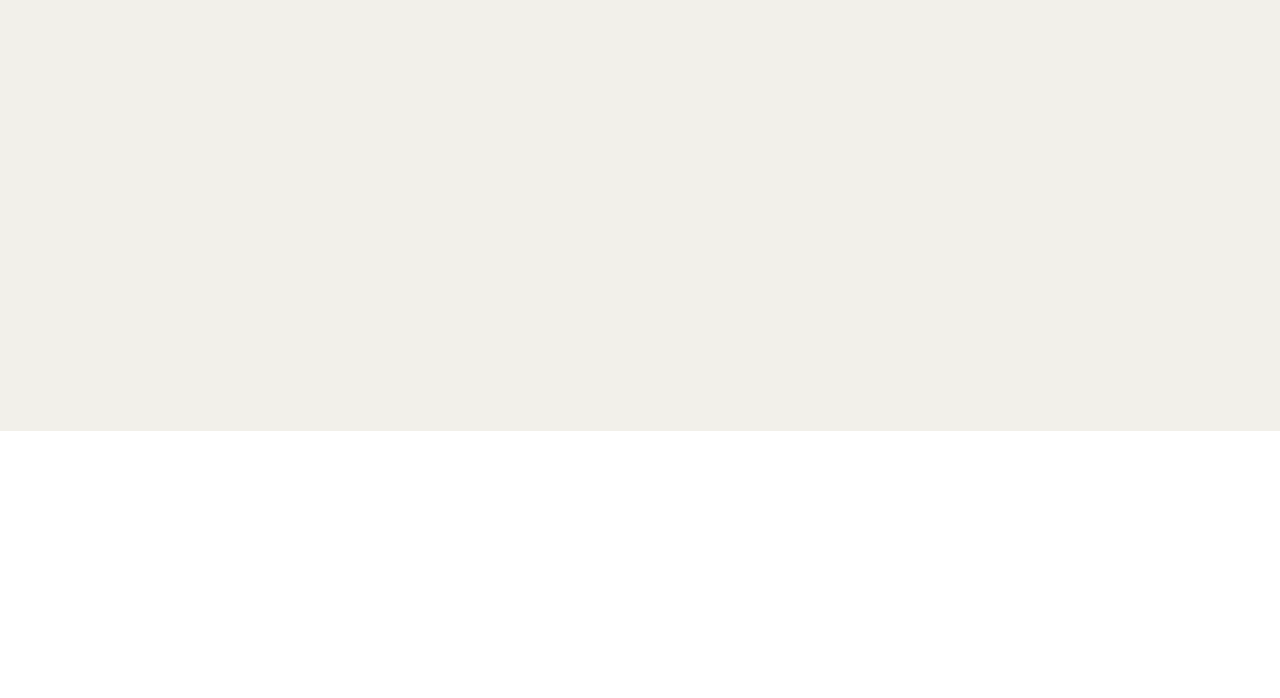
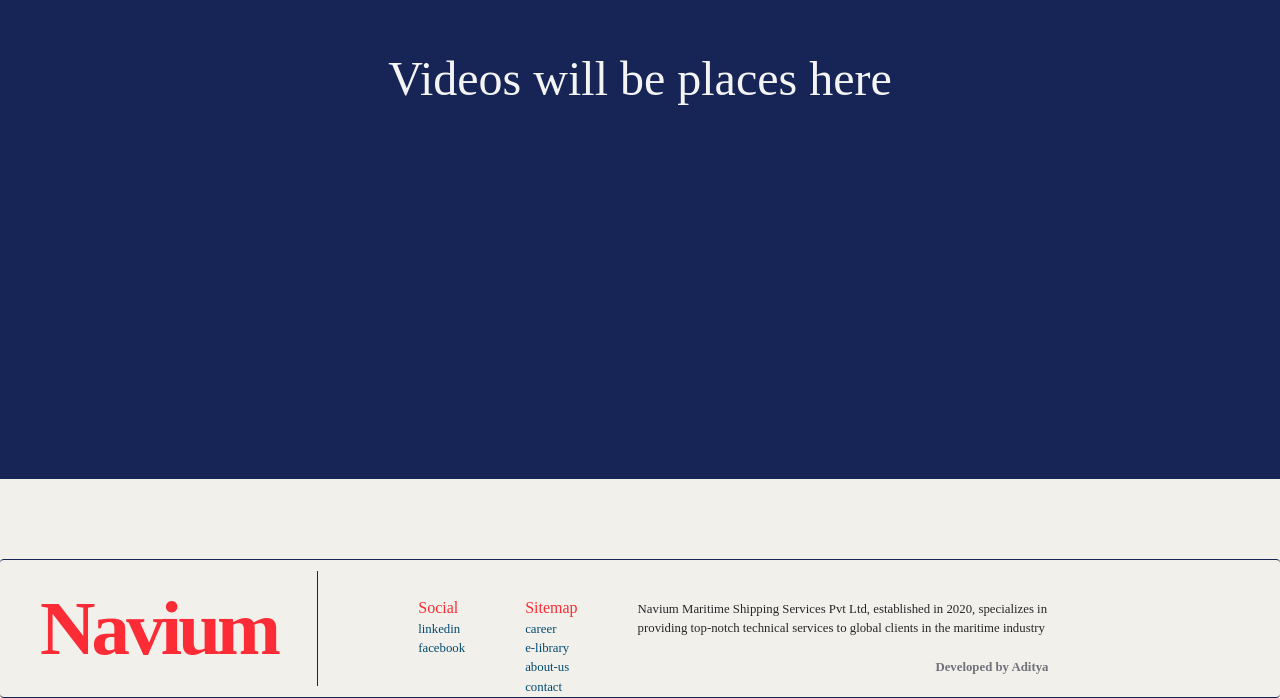
Before and after one commit to iAditya5200/navium, a React (Vite) app: page /library in a window 1280 px wide. Shown: the part 369-1067 px from the top of the page. Before the commit the page ends 800 px from the top, so only its background shows below. Built offline with nearby package versions, Linux system fonts and the light colour scheme; a web font is replaced by a local one.

Commit message:
added new

```diff
--- a/src/pages/About.jsx
+++ b/src/pages/About.jsx
@@ -1,5 +1,6 @@
 import React from 'react'
 import Navbar from '../components/Common/Navbar'
+import Footer from '../components/Common/Footer'
 import Clients from '/src/components/Home/Clients'
 import DetailsCard from '../components/Home/DetailsCard'
 
@@ -12,6 +13,7 @@ function About() {
                 What we do
             </div>
             <Clients/>
+             <Footer/>
 
         </div>
     )
--- a/src/pages/Library.jsx
+++ b/src/pages/Library.jsx
@@ -1,10 +1,13 @@
 import React from 'react'
 import Navbar from '../components/Common/Navbar'
+import Footer from '../components/Common/Footer'
 
 const Library = () => {
   return (
     <div className='min-h-screen w-full font-[Parkinsans]  bg-[#F2F0EA]' >
       <Navbar/>
+      <div className=' h-[100vh] w-[100%] bg-blue-950 text-5xl text-zinc-100 justify-center flex items-center'> Videos will be places here</div>
+<Footer/>
     </div>
   )
 }
```
